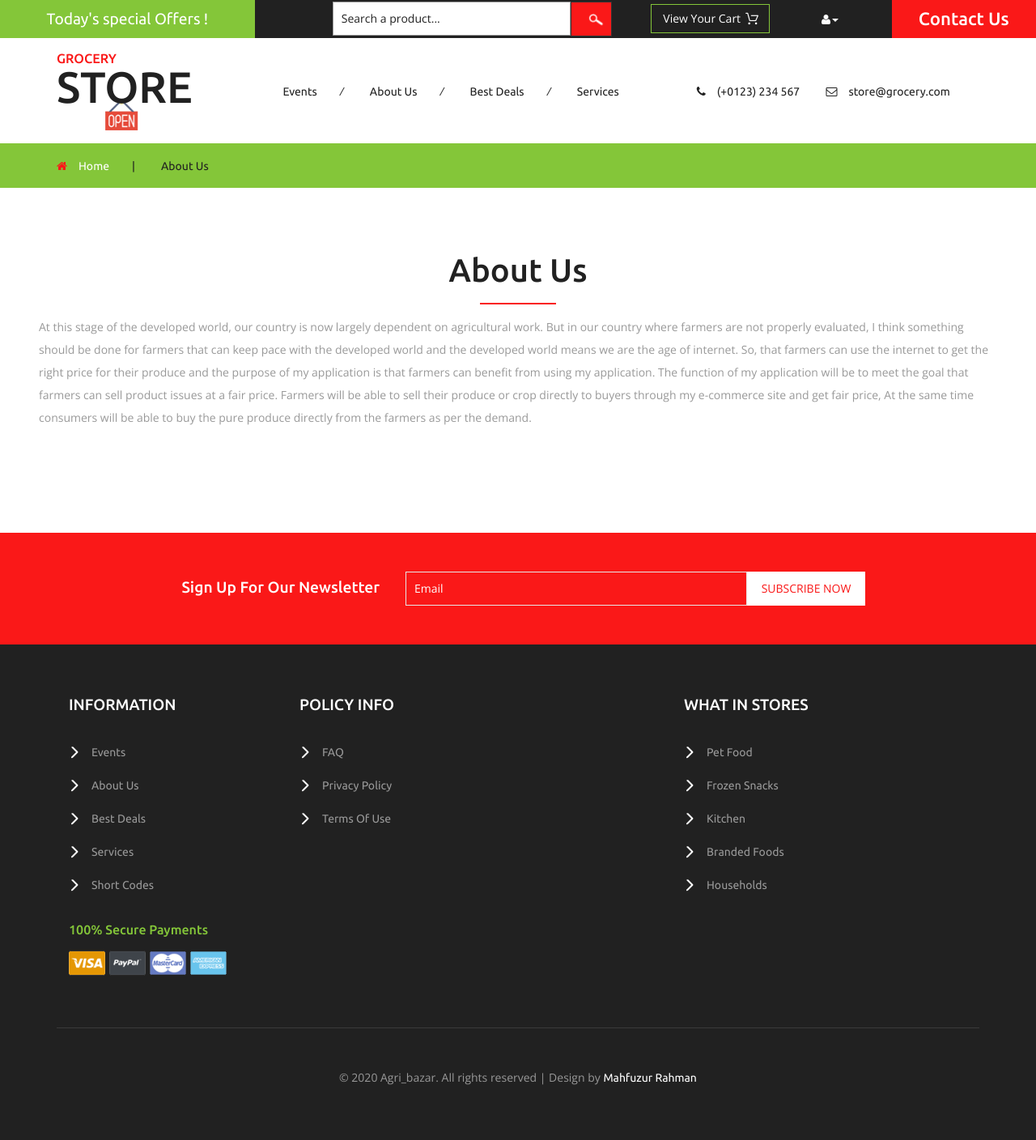
After one commit to Mahfuz00741/E_commerce_Agribazar, a Django app: page /about/ in a window 1280 px wide. The commit adds this page. Shown: the whole page at 81% size. Run offline with Django 3.2, Linux system fonts and the light colour scheme; some libraries are stand-ins or nearby versions.

Commit message:
about template added

```diff
--- a/ecommerce_Agribazar/pages/urls.py
+++ b/ecommerce_Agribazar/pages/urls.py
@@ -6,4 +6,5 @@ urlpatterns = [
     path('', views.index, name = 'index'),
     path('login/', views.Login.as_view(), name = 'login'),
     path('signup/', views.Signup.as_view(), name = 'signup'),
+    path('about/', views.About.as_view(), name = 'about'),
 ]
--- a/ecommerce_Agribazar/pages/views.py
+++ b/ecommerce_Agribazar/pages/views.py
@@ -13,3 +13,7 @@ class Login(View):
 class Signup(View):
     def get(self, request):
         return render(request, 'pages/signup.html')
+
+class About(View):
+    def get(self, request):
+        return render(request, 'pages/about.html')
--- /dev/null
+++ b/ecommerce_Agribazar/templates/pages/about.html
@@ -0,0 +1,42 @@
+{% extends 'base.html' %}
+
+{% block content %}
+
+    <!-- products-breadcrumb -->
+    <div class="products-breadcrumb">
+        <div class="container">
+            <ul>
+                <li><i class="fa fa-home" aria-hidden="true"></i><a href="index.html">Home</a><span>|</span></li>
+                <li>About Us</li>
+            </ul>
+        </div>
+    </div>
+    <!-- //products-breadcrumb -->
+
+    <div class="banner">
+        <div class="w3l_banner_nav_right_banner3_btm-1">
+            <!-- about -->
+            <div class="privacy about">
+                <h3>About Us</h3>
+                <p class="animi">At this stage of the developed world, our country is now largely dependent on
+                    agricultural work.
+                    But in our country where farmers are not properly evaluated, I think something should be done for
+                    farmers that can keep pace with the developed world and the developed world means we are the age of
+                    internet.
+                    So, that farmers can use the internet to get the right price for their produce and the purpose of my
+                    application is that farmers can benefit from using my application. The function of my application
+                    will be to meet the goal that farmers can sell product issues at a fair price.
+                    Farmers will be able to sell their produce or crop directly to buyers through my e-commerce site and
+                    get fair price, At the same time consumers will be able to buy the pure produce directly from the
+                    farmers as per the demand.</p>
+                <div class="agile_about_grids">
+
+                    <div class="clearfix"></div>
+                </div>
+            </div>
+            <!-- //about -->
+        </div>
+        <div class="clearfix"></div>
+    </div>
+
+{% endblock %}
```
Also changed, not shown: ecommerce_Agribazar/templates/pages/login.html (+0 -13 lines), ecommerce_Agribazar/db.sqlite3.
